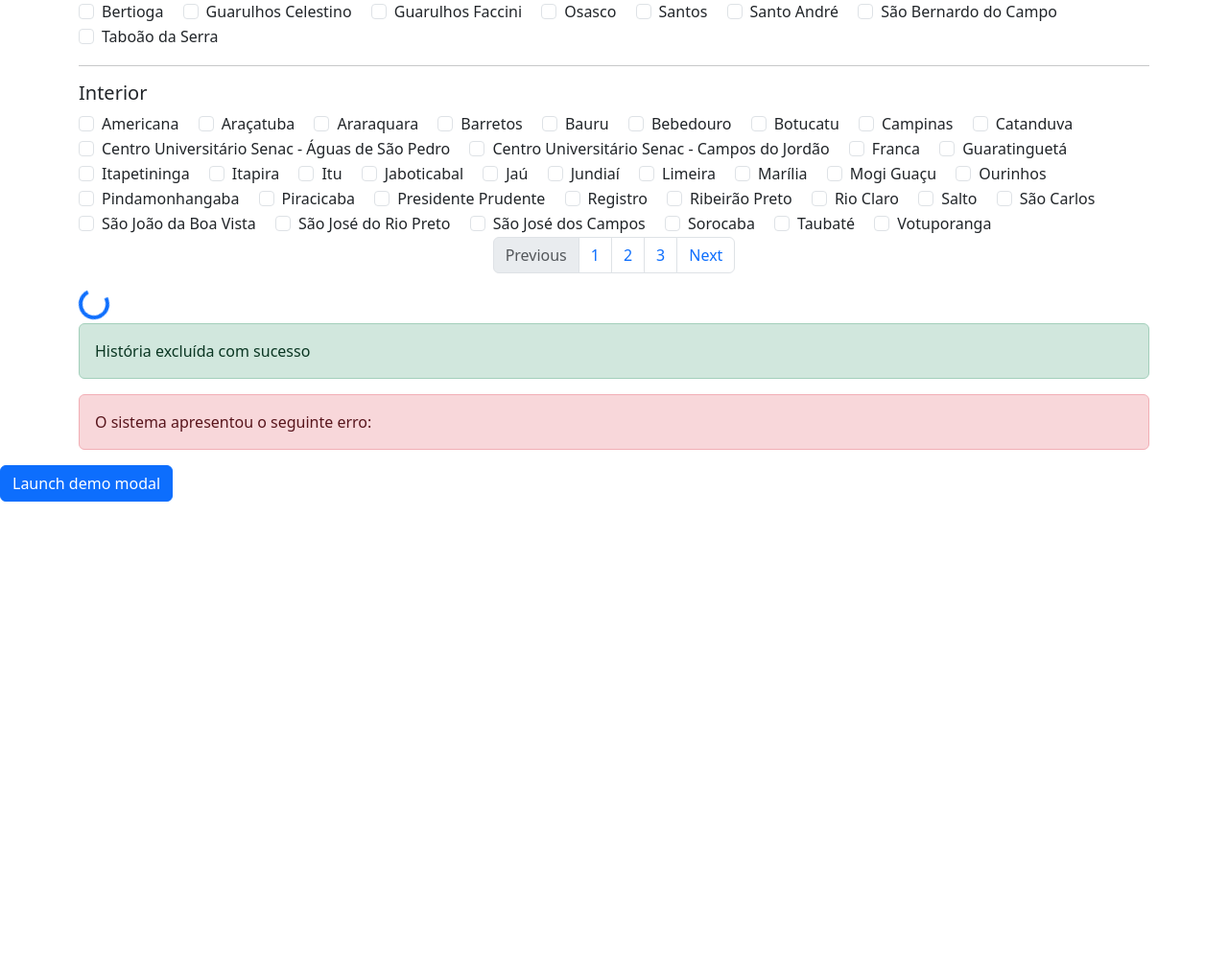
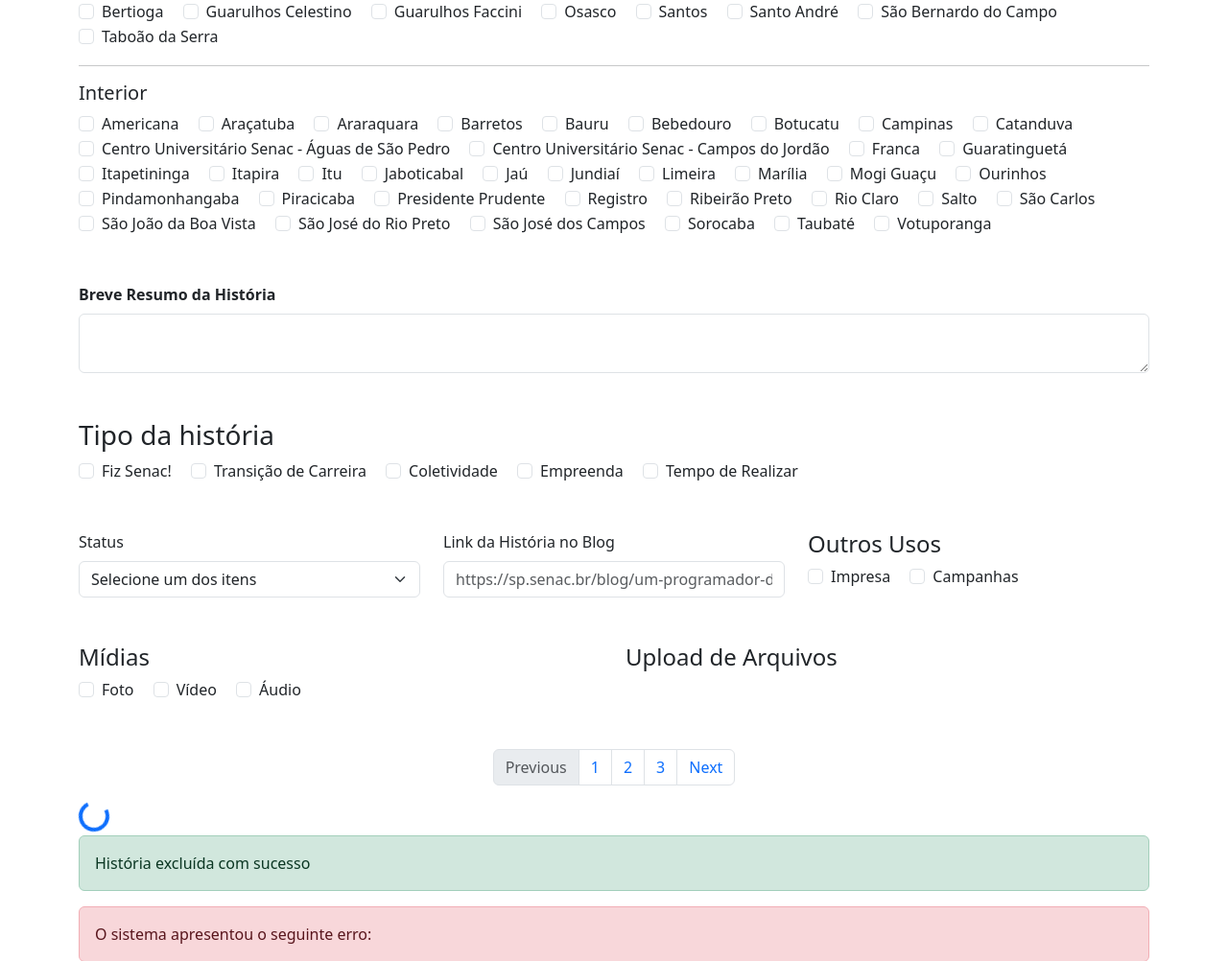
Before and after one commit to rodrigophpweb/inspiring-stories, a PHP site: page /cadastrar.php in a window 1280 px wide. Shown: the part 1374-2376 px from the top of the page at 96% size. Before the commit the page ends 1897 px from the top, so only its background shows below. Run offline with PHP 8.4, Linux system fonts and the light colour scheme; some libraries are stand-ins or nearby versions.

Commit message:
More Fields in page Add

```diff
--- a/cadastrar.php
+++ b/cadastrar.php
@@ -456,6 +456,106 @@
             </div>
         </section>
 
+        <section class="resume">
+            <div class="container">
+                <div class="mt-5 mb-3">
+                    <label for="resumeHistory" class="form-label fw-bold">Breve Resumo da História</label>
+                    <textarea class="form-control" id="resumeHistory" maxlength="700"></textarea>
+                </div>
+            </div>
+        </section>
+
+        <section class="typeHistory">
+            <div class="container">
+                <div class="col-md-12 mt-5">
+                    <h3>Tipo da história</h3>
+                    <div class="form-check form-check-inline">
+                        <input class="form-check-input" type="checkbox" id="fizSenac" value="Fiz Senac!">
+                        <label class="form-check-label" for="fizSenac">Fiz Senac!</label>
+                    </div>
+
+                    <div class="form-check form-check-inline">
+                        <input class="form-check-input" type="checkbox" id="carrerTransition" value="Transição de Carreira">
+                        <label class="form-check-label" for="carrerTransition">Transição de Carreira</label>
+                    </div>
+
+                    <div class="form-check form-check-inline">
+                        <input class="form-check-input" type="checkbox" id="collective" value="Coletividade">
+                        <label class="form-check-label" for="collective">Coletividade</label>
+                    </div>
+
+                    <div class="form-check form-check-inline">
+                        <input class="form-check-input" type="checkbox" id="empreenda" value="Empreenda">
+                        <label class="form-check-label" for="empreenda">Empreenda</label>
+                    </div>
+
+                    <div class="form-check form-check-inline">
+                        <input class="form-check-input" type="checkbox" id="timeAccomplish" value="Tempo de Realizar">
+                        <label class="form-check-label" for="timeAccomplish">Tempo de Realizar</label>
+                    </div>
+
+                </div>
+            </div>
+        </section>
+
+        <section class="statusLinkOutros my-5">
+            <div class="container">
+                <div class="row">
+                    <div class="col-md-4">
+                        <label for="status" class="form-label">Status</label>
+                        <select id="status" class="form-select" aria-label="Status">
+                            <option selected>Selecione um dos itens</option>
+                            <option value="Apurado">Apurado</option>
+                            <option value="Publicado">Publicado</option>
+                        </select>
+                    </div>
+                    <div class="col-md-4">
+                        <label for="linkHistory" class="form-label">Link da História no Blog</label>
+                        <input type="url" class="form-control" id="linkHistory" placeholder="https://sp.senac.br/blog/um-programador-de-sucesso/">
+                    </div>
+                    <div class="col-md-4">
+                        <h4>Outros Usos</h4>
+                        <div class="form-check form-check-inline">
+                            <input class="form-check-input" type="checkbox" id="impresa" value="impresa">
+                            <label class="form-check-label" for="impresa">Impresa</label>
+                        </div>
+
+                        <div class="form-check form-check-inline">
+                            <input class="form-check-input" type="checkbox" id="campanhas" value="campanhas">
+                            <label class="form-check-label" for="campanhas">Campanhas</label>
+                        </div>
+                    </div>
+                </div>
+            </div>
+        </section>
+
+        <section class="midias">
+            <div class="container">
+                <div class="row my-5">
+                    <div class="col-md-6">
+                        <h4>Mídias</h4>
+                        <div class="form-check form-check-inline">
+                            <input class="form-check-input" type="checkbox" id="photo" value="Foto">
+                            <label class="form-check-label" for="photo">Foto</label>
+                        </div>
+
+                        <div class="form-check form-check-inline">
+                            <input class="form-check-input" type="checkbox" id="video" value="Vídeo">
+                            <label class="form-check-label" for="video">Vídeo</label>
+                        </div>
+
+                        <div class="form-check form-check-inline">
+                            <input class="form-check-input" type="checkbox" id="audio" value="Áudio">
+                            <label class="form-check-label" for="audio">Áudio</label>
+                        </div>
+                    </div>
+                    <div class="col-md-6">
+                        <h4>Upload de Arquivos</h4>
+                    </div>
+                </div>
+            </div>
+        </section>
+
         <nav aria-label="Page navigation example">
             <ul class="pagination justify-content-center">
                 <li class="page-item disabled">
```
Also changed, not shown: leandro.html (added, +89 -0 lines).
